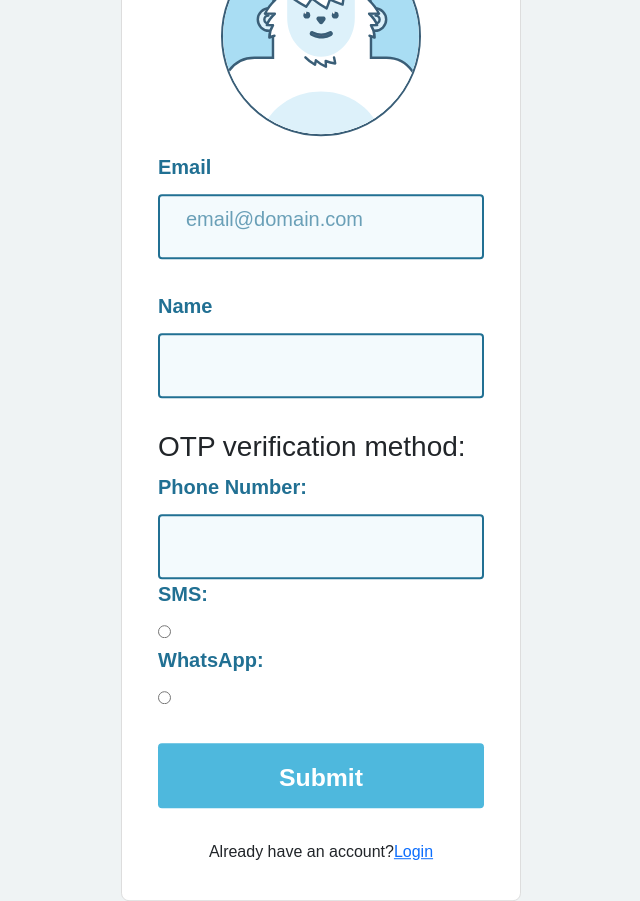
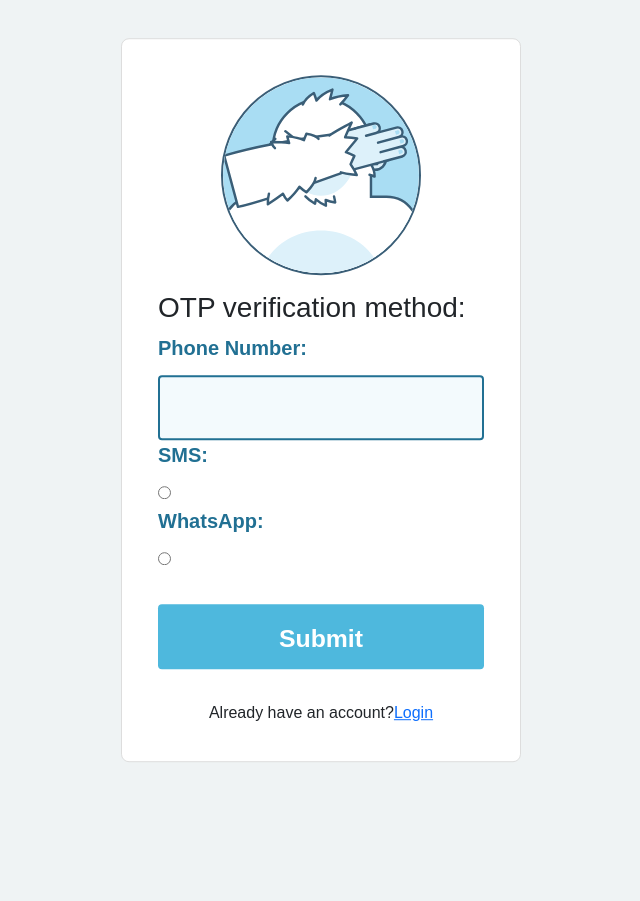
Before and after one commit to RRB230899/Yogshalaa, a Django app: page /register in a window 1280 px wide. Shown: the whole page, without its empty margins (319-959 px from the left). After the commit the page ends 762 px from the top, so only its background shows below. Run offline with Django 4.2, Linux system fonts and the light colour scheme; some libraries are stand-ins or nearby versions.

Commit message:
Prod update

```diff
--- a/landing_page/views.py
+++ b/landing_page/views.py
@@ -86,15 +86,13 @@ def registerView(request):
             return redirect('User Landing Page')
             # return HttpResponse("User already exists.. Please login")
 
-        user = User.objects.create(username=request.POST['email'])
+        # user = User.objects.create(username=request.POST['email'])
         otp = random.randint(1000, 9999)
         phone_num = request.POST['phone_number']
         profile = Profile.objects.create(user=user, mobile=phone_num, otp=f'{otp}')
         if request.POST['methodOtp'] == "methodOtpWhatsapp":
-            print(profile, profile.uid)
             messagehandler = OTPHandler(phone_num, otp).send_otp_via_whatsapp()
         else:
-            print(profile, profile.uid)
             messagehandler = OTPHandler(phone_num, otp).send_otp_via_message()
         red = redirect(f'otp/{profile.uid}/')
         red.set_cookie("can_otp_enter", True, max_age=600)
@@ -110,7 +108,6 @@ def verifyOTP(request, uid):
     # uid = Profile.uid
     if request.method == "POST":
         profile = Profile.objects.get(uid=uid)
-        print(uid)
         if request.COOKIES.get('can_otp_enter') is not None:
             if profile.otp == request.POST['otp']:
                 red = redirect("User Landing Page")
--- a/static/css/yellowtailfont.css
+++ b/static/css/yellowtailfont.css
@@ -1,7 +1,7 @@
 .about-us-heading{
     font-family: 'Trirong', serif;;
     font-size: 60px;
-    font-weight: 600;
+    font-weight: 900;
     text-align: center;
 }
 
--- a/templates/register.html
+++ b/templates/register.html
@@ -111,21 +111,21 @@
 		</div>
 	</div>
 
+<!--	<div class="inputGroup inputGroup1">-->
+<!--		<label for="id_username">Email</label>-->
+<!--		<input type="text" class="form-control" name="email" id="id_username"/>-->
+<!--		<p class="helper helper1">email@domain.com</p>-->
+<!--		<span class="indicator"></span>-->
+
+<!--	</div>-->
+<!--	<div class="inputGroup inputGroup2">-->
+<!--		<label for="">Name</label>-->
+<!--		<input type="text" class="form-control" name="full_name" id=""/>-->
+<!--	</div>-->
 	<div class="inputGroup inputGroup1">
-		<label for="id_username">Email</label>
-		<input type="text" class="form-control" name="email" id="id_username"/>
-		<p class="helper helper1">email@domain.com</p>
-		<span class="indicator"></span>
-
-	</div>
-	<div class="inputGroup inputGroup2">
-		<label for="id_password1">Name</label>
-		<input type="text" class="form-control" name="full_name" id="id_password1"/>
-	</div>
-	<div class="inputGroup inputGroup3">
 		<h3>OTP verification method:</h3>
-		<label for="phone_number">Phone Number:</label>
-        <input id="phone_number" type="text" name="phone_number">
+		<label for="id_password1">Phone Number:</label>
+        <input id="id_password1" type="text" name="phone_number">
 		<label for="methodOtpSms">SMS:</label>
         <input type="radio" name="methodOtp" id="methodOtpSms" value="methodOtpSms">
 
--- a/yogshalaa/settings.py
+++ b/yogshalaa/settings.py
@@ -120,7 +120,7 @@ WSGI_APPLICATION = 'yogshalaa.wsgi.application'
 # }
 
 
-DEVELOPMENT_MODE = True
+DEVELOPMENT_MODE = False
 if DEVELOPMENT_MODE is True:
     DATABASES = {
         "default": {
```
